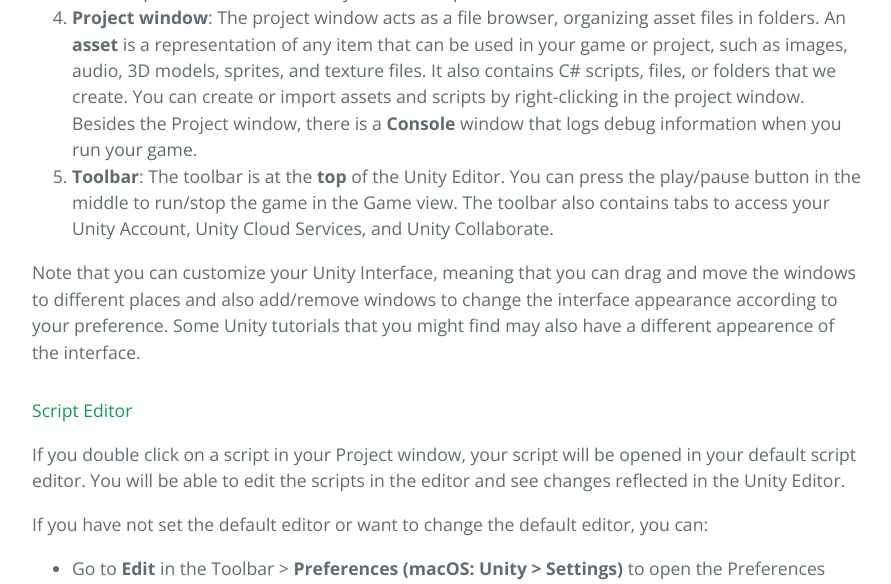
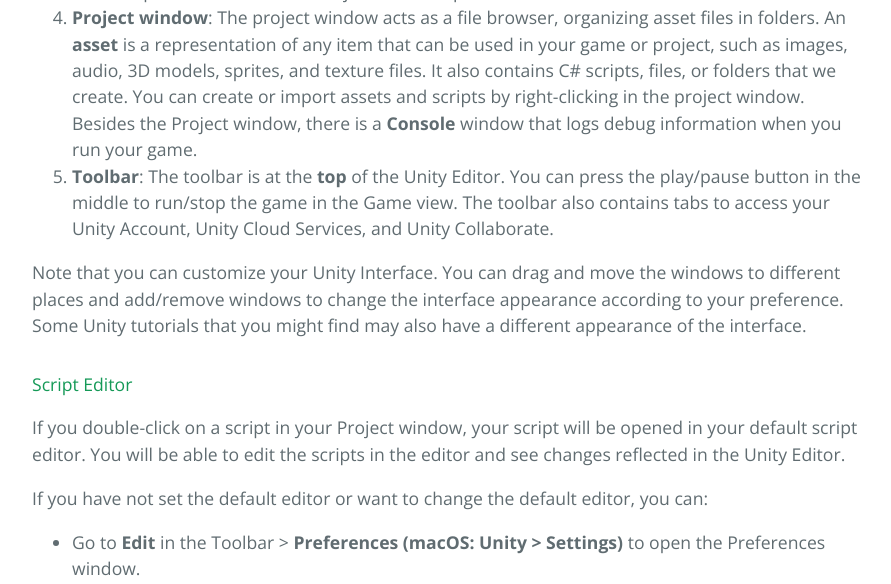
Before and after one commit to learning-software-engineering/learning-software-engineering.github.io, a Jekyll site: the page built from Topics/Tech_Stacks/Unity_Intro.md, in a window 1280 px wide and 900 px high, scrolled down 5508 px, cut to the strip 0-584 px from the top of the window. Shown: the whole strip, without its empty margins (192-1083 px from the left). Built offline with Jekyll 4.4.1, drawn with Linux system fonts in a browser that asks for light colours; our own code applies the rules of GitHub Pages for plain Markdown files; some of the changed text lies outside the part shown.

Commit message:
Fix typos Unity_Intro.md

```diff
--- a/Topics/Tech_Stacks/Unity_Intro.md
+++ b/Topics/Tech_Stacks/Unity_Intro.md
@@ -66,10 +66,10 @@
 5. **Toolbar**:
 The toolbar is at the **top** of the Unity Editor. You can press the play/pause button in the middle to run/stop the game in the Game view. The toolbar also contains tabs to access your Unity Account, Unity Cloud Services, and Unity Collaborate.
 
-Note that you can customize your Unity Interface, meaning that you can drag and move the windows to different places and also add/remove windows to change the interface appearance according to your preference. Some Unity tutorials that you might find may also have a different appearence of the interface.
+Note that you can customize your Unity Interface. You can drag and move the windows to different places and add/remove windows to change the interface appearance according to your preference. Some Unity tutorials that you might find may also have a different appearance of the interface.
 
 #### Script Editor
-If you double click on a script in your Project window, your script will be opened in your default script editor. You will be able to edit the scripts in the editor and see changes reflected in the Unity Editor.
+If you double-click on a script in your Project window, your script will be opened in your default script editor. You will be able to edit the scripts in the editor and see changes reflected in the Unity Editor.
 
 If you have not set the default editor or want to change the default editor, you can:
   - Go to **Edit** in the Toolbar > **Preferences (macOS: Unity > Settings)** to open the Preferences window.
```
Also changed, not shown: other parts of Topics/Tech_Stacks/Unity_Intro.md (+2 -2 lines).
